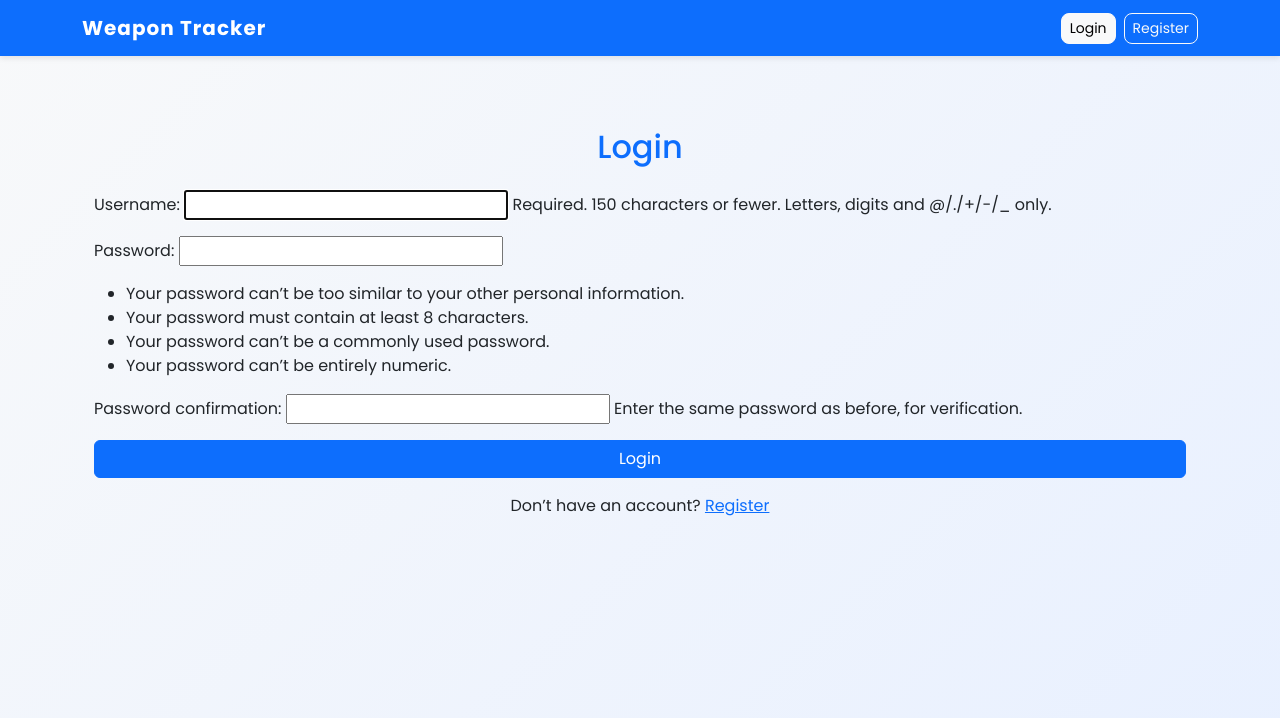
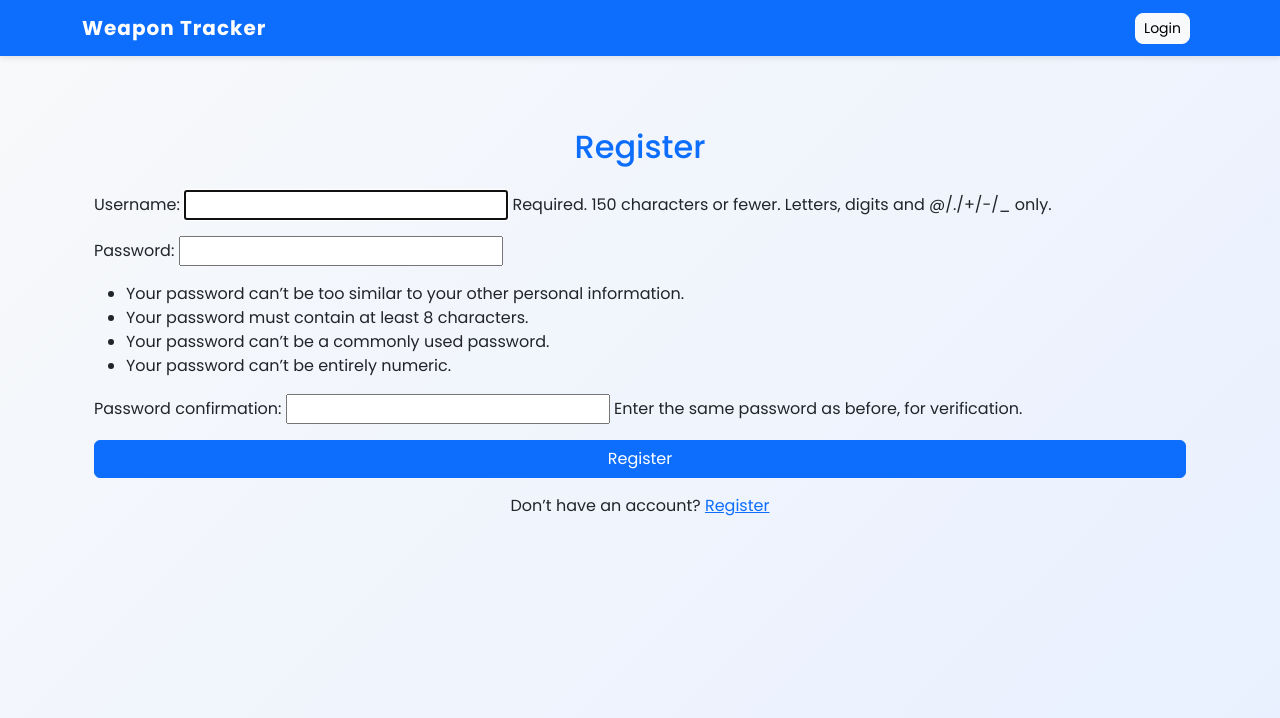
Before and after one commit to Vaibhav-cir/Free_django, a Django app: page /register/ in a window 1280 px wide. Shown: the top 718 px of the page. Run offline with Django 5.2, Linux system fonts and the light colour scheme.

Commit message:
Changes in reister page

```diff
--- a/will/templates/base.html
+++ b/will/templates/base.html
@@ -93,9 +93,9 @@
           <li class="nav-item me-2">
             <a href="{% url 'login' %}" class="btn btn-light btn-sm btn-custom">Login</a>
           </li>
-          <li class="nav-item">
+          <!-- <li class="nav-item">
             <a href="{% url 'register' %}" class="btn btn-outline-light btn-sm btn-custom">Register</a>
-          </li>
+          </li> -->
           {% endif %}
         </ul>
       </div>
--- a/will/templates/register.html
+++ b/will/templates/register.html
@@ -1,11 +1,11 @@
 {% extends 'base.html' %}
 {% block content %}
 <div class="container mt-5">
-  <h2 class="text-center text-primary mb-4">Login</h2>
+  <h2 class="text-center text-primary mb-4">Register</h2>
   <form method="post">
     {% csrf_token %}
     {{ form.as_p }}
-    <button type="submit" class="btn btn-primary w-100">Login</button>
+    <button type="submit" class="btn btn-primary w-100">Register</button>
   </form>
   <p class="mt-3 text-center">
     Don’t have an account? <a href="{% url 'register' %}">Register</a>
```
